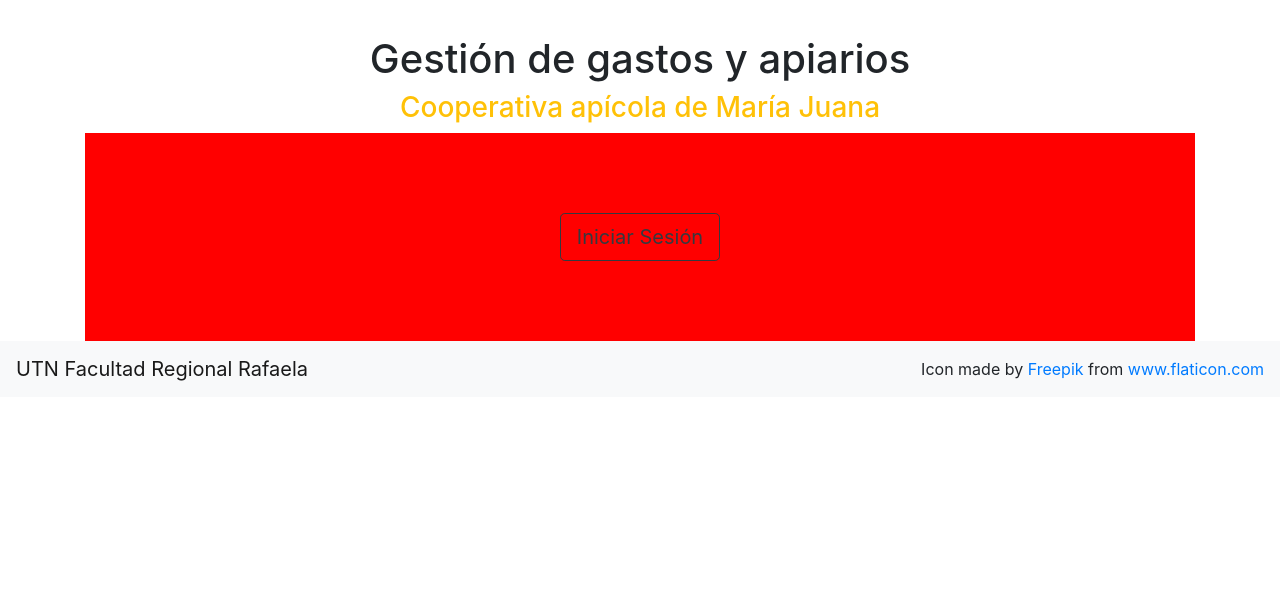
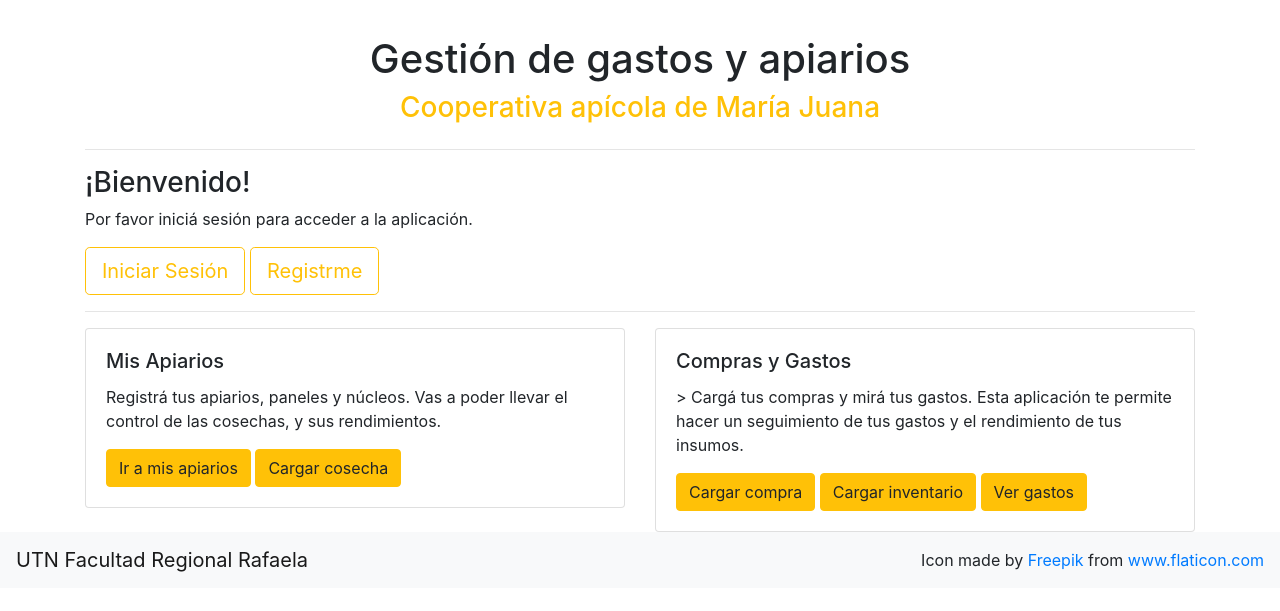
Before and after one commit to sofide/apicolapp, a Django app: page / in a window 1280 px wide. Shown: the part 77-688 px from the top of the page. Run offline with Django 3.2, Linux system fonts and the light colour scheme; some libraries are stand-ins or nearby versions.

Commit message:
home content

```diff
--- a/core/templates/core/home.html
+++ b/core/templates/core/home.html
@@ -9,12 +9,48 @@
     </div>
     <div class="row">
         <div class="col">
-            <div class="text-center" style="padding: 80px; background-color:red" >
-                <button type="button" class="btn btn-outline-dark btn-lg">
-                    Iniciar Sesión
-                </button>
-            </div>
-
+            <hr/>
+            <h3> ¡Bienvenido!</h3>
+            <p>Por favor iniciá sesión para acceder a la aplicación.</p>
+            <button type="button" class="btn btn-outline-warning btn-lg">
+                Iniciar Sesión
+            </button>
+            <button type="button" class="btn btn-outline-warning btn-lg">
+                Registrme
+            </button>
+            <hr/>
         </div>
     </div>
+
+    <div class="row">
+      <div class="col-lg-6">
+        <div class="card">
+          <div class="card-body">
+            <h5 class="card-title">Mis Apiarios</h5>
+            <p class="card-text">
+                Registrá tus apiarios, paneles y núcleos. Vas a poder llevar el control
+                de las cosechas, y sus rendimientos.
+            </p>
+
+            <a href="#" class="btn btn-warning">Ir a mis apiarios</a>
+            <a href="#" class="btn btn-warning">Cargar cosecha</a>
+          </div>
+        </div>
+      </div>
+      <div class="col-lg-6">
+        <div class="card">
+          <div class="card-body">
+            <h5 class="card-title">Compras y Gastos</h5>
+            <p class="card-text">>
+                Cargá tus compras y mirá tus gastos. Esta aplicación te permite hacer un
+                seguimiento de tus gastos y el rendimiento de tus insumos.
+            </p>
+            <a href="#" class="btn btn-warning">Cargar compra</a>
+            <a href="#" class="btn btn-warning">Cargar inventario</a>
+            <a href="#" class="btn btn-warning">Ver gastos</a>
+          </div>
+        </div>
+      </div>
+    </div>
+
 {% endblock %}
```
